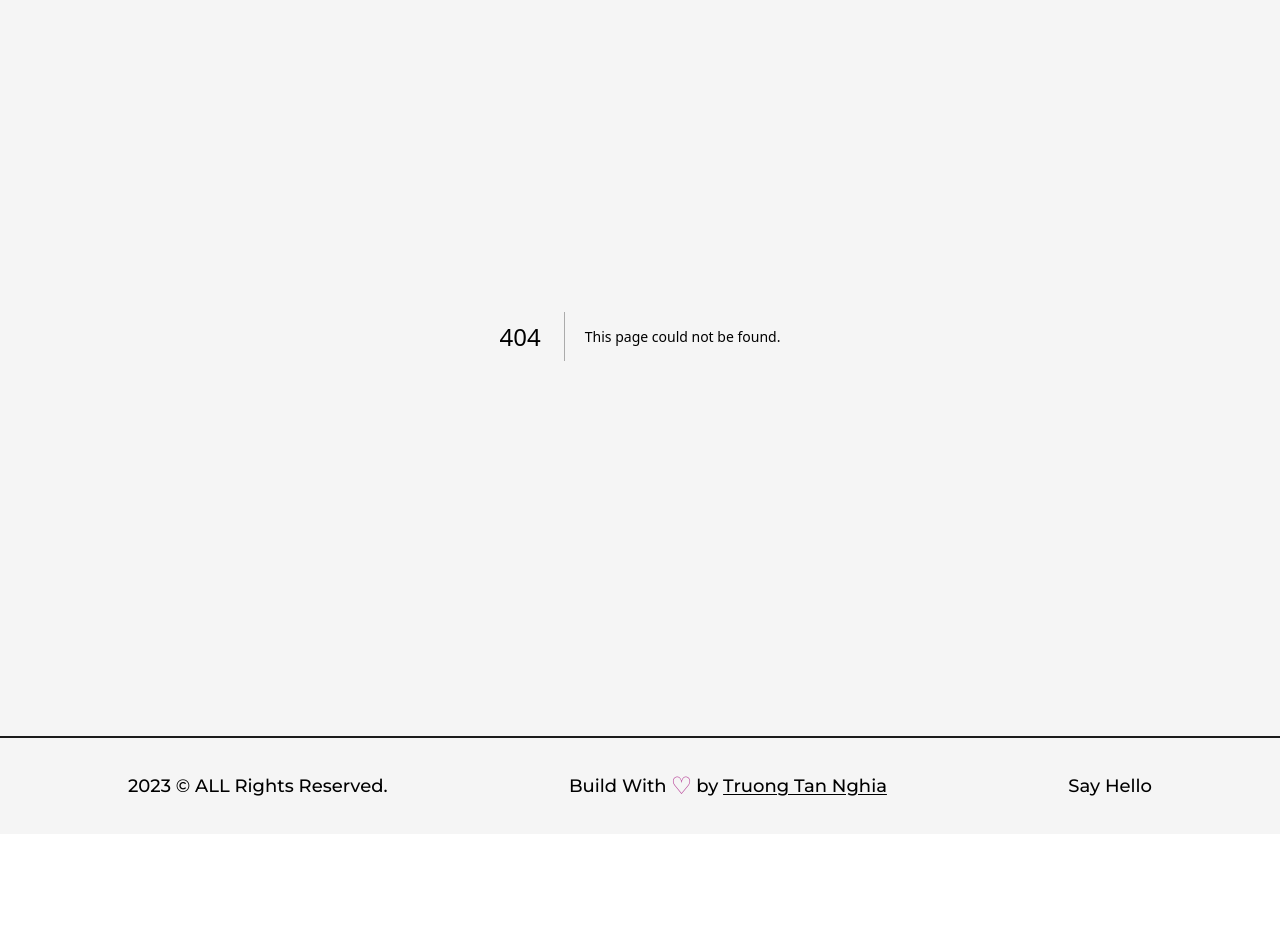
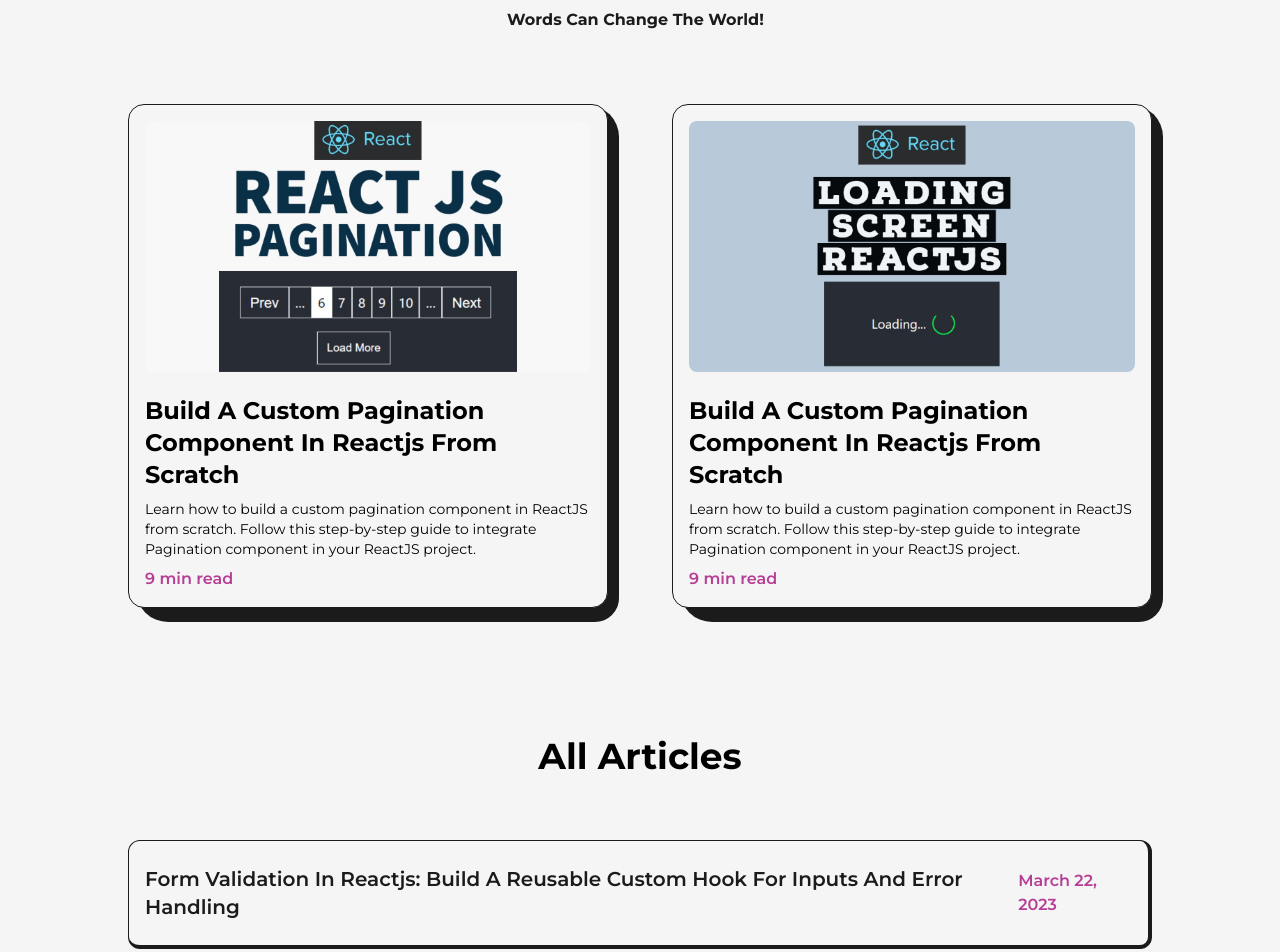
Before and after one commit to TruongTanNghia/Build-My-Profile-NextJs, a Next.js app: page /articles in a window 1280 px wide. Before the commit this address had no page. Shown: the part 160-1112 px from the top of the page. Before the commit the page ends 994 px from the top, so only its background shows below. Built offline with nearby package versions, Linux system fonts and the light colour scheme.

Commit message:
feat : #14 [Page] - Articles page

```diff
--- /dev/null
+++ b/src/pages/articles.js
@@ -0,0 +1,157 @@
+//* LIB
+import React from "react";
+
+//*IMPORT
+import AnimatedText from "@/components/AnimatedText";
+import Layout from "@/components/Layout";
+import Head from "next/head";
+import Link from "next/link";
+import Image from "next/image";
+import articles1 from "../../public/images/articles/pagination component in reactjs.jpg";
+import articles2 from "../../public/images/articles/create loading screen in react js.jpg";
+import { motion, useMotionValue } from "framer-motion";
+import articles3 from "../../public/images/articles/create modal component in react using react portals.png";
+import articles4 from "../../public/images/articles/form validation in reactjs using custom react hook.png";
+import articles5 from "../../public/images/articles/smooth scrolling in reactjs.png";
+
+const FramerImage = motion(Image);
+
+const MovingImg = ({ title, img, link }) => {
+  const x = useMotionValue(0);
+  const y = useMotionValue(0);
+  const imgRef = React.useRef(null);
+
+  function handleMouse(event) {
+    imgRef.current.style.display = "inline-block";
+    x.set(event.pageX);
+    y.set(-10);
+  }
+
+  function handleMouseLeave() {
+    imgRef.current.style.display = "none";
+    x.set(0);
+    y.set(0);
+  }
+
+  return (
+    <Link
+      href={link}
+      target="_blank"
+      onMouseMove={handleMouse}
+      onMouseLeave={handleMouseLeave}
+    >
+      <h2 className="capitalize text-xl font-semibold hover:underline">
+        {title}
+      </h2>
+      <FramerImage
+        style={{ x: x, y: y }}
+        initial={{ opacity: 0 }}
+        whileInView={{ opacity: 1, transition: { duration: 0.2 } }}
+        ref={imgRef}
+        src={img}
+        alt={title}
+        className="z-10 w-96 h-auto hidden absolute rounded-lg"
+      />
+    </Link>
+  );
+};
+
+const Article = ({ img, title, date, link }) => {
+  return (
+    <motion.li
+      initial={{ y: 200 }}
+      whileInView={{ y: 0, transition: { duration: 0.5, ease: "easeInOut" } }}
+      viewport={{ once: true }}
+      className="relative w-full p-4 py-6 my-4 rounded-xl flex items-center justify-between bg-light
+     text-dark first:mt-0 border border-solid border-dark border-r-4 border-b-4 "
+    >
+      <MovingImg title={title} img={img} link={link} />
+      <span className="text-primary font-semibold pl-4">{date}</span>
+    </motion.li>
+  );
+};
+
+const FeaturedArticles = ({ img, title, time, summary, link }) => {
+  return (
+    <li className="relative col-span-1 w-full p-4 bg-light border border-solid border-dark rounded-2xl">
+      <div className="absolute top-0 -right-3 -z-10 w-[101%] h-[103%] rounded-[2rem] bg-dark rounded-br-3xl" />
+      <Link
+        href={link}
+        target="_blank"
+        className="w-full inline-block cursor-pointer overflow-hidden rounded-lg"
+      >
+        <FramerImage
+          src={img}
+          alt={title}
+          className="w-full h-auto"
+          whileHover={{ scale: 1.05 }}
+          transition={{ duration: 0.2 }}
+        />
+      </Link>
+      <Link href={link} target="_blank">
+        <h2 className="capitalize text-2xl font-bold my-2 mt-4 hover:underline">
+          {title}
+        </h2>
+      </Link>
+      <p className="text-sm mb-2">{summary}</p>
+      <span className="text-primary font-semibold">{time}</span>
+    </li>
+  );
+};
+
+const articles = () => {
+  return (
+    <>
+      <Head>
+        <title>Tan-Nghia-Profile | About Page</title>
+        <meta name="description" content="any description" />
+      </Head>
+      <main className="w-full mb-16 flex flex-col items-center justify-center overflow-hidden">
+        <Layout className="pt-16">
+          <AnimatedText text="Words Can Change The World! " className="mb-16" />
+          <ul className="grid grid-cols-2 gap-16">
+            <FeaturedArticles
+              title="    Build A Custom Pagination Component In Reactjs From Scratch"
+              summary="  Learn how to build a custom pagination component in ReactJS from scratch.
+                Follow this step-by-step guide to integrate Pagination component in your ReactJS project."
+              time=" 9 min read"
+              link="/"
+              img={articles1}
+            />
+            <FeaturedArticles
+              title="    Build A Custom Pagination Component In Reactjs From Scratch"
+              summary="  Learn how to build a custom pagination component in ReactJS from scratch.
+                Follow this step-by-step guide to integrate Pagination component in your ReactJS project."
+              time=" 9 min read"
+              link="/"
+              img={articles2}
+            />
+          </ul>
+          <h2 className="font-bold text-4xl w-full text-center my-16 mt-32">
+            All Articles
+          </h2>
+          <Article
+            title="Form Validation In Reactjs: Build A Reusable Custom Hook For Inputs And Error Handling"
+            date="March 22, 2023"
+            link="/"
+            img={articles3}
+          />
+          <Article
+            title="Form Validation In Reactjs: Build A Reusable Custom Hook For Inputs And Error Handling"
+            date="March 22, 2023"
+            link="/"
+            img={articles4}
+          />
+          <Article
+            title="Form Validation In Reactjs: Build A Reusable Custom Hook For Inputs And Error Handling"
+            date="March 22, 2023"
+            link="/"
+            img={articles5}
+          />
+        </Layout>
+      </main>
+    </>
+  );
+};
+
+export default articles;
```
